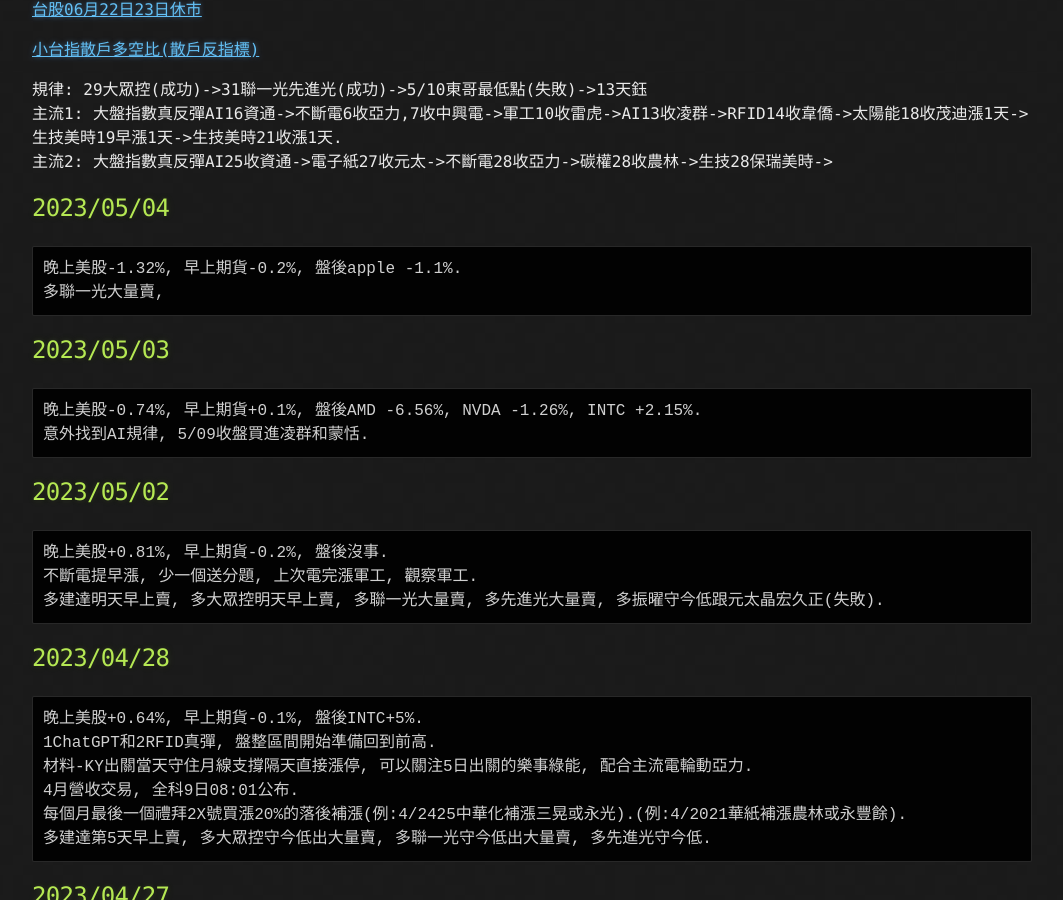
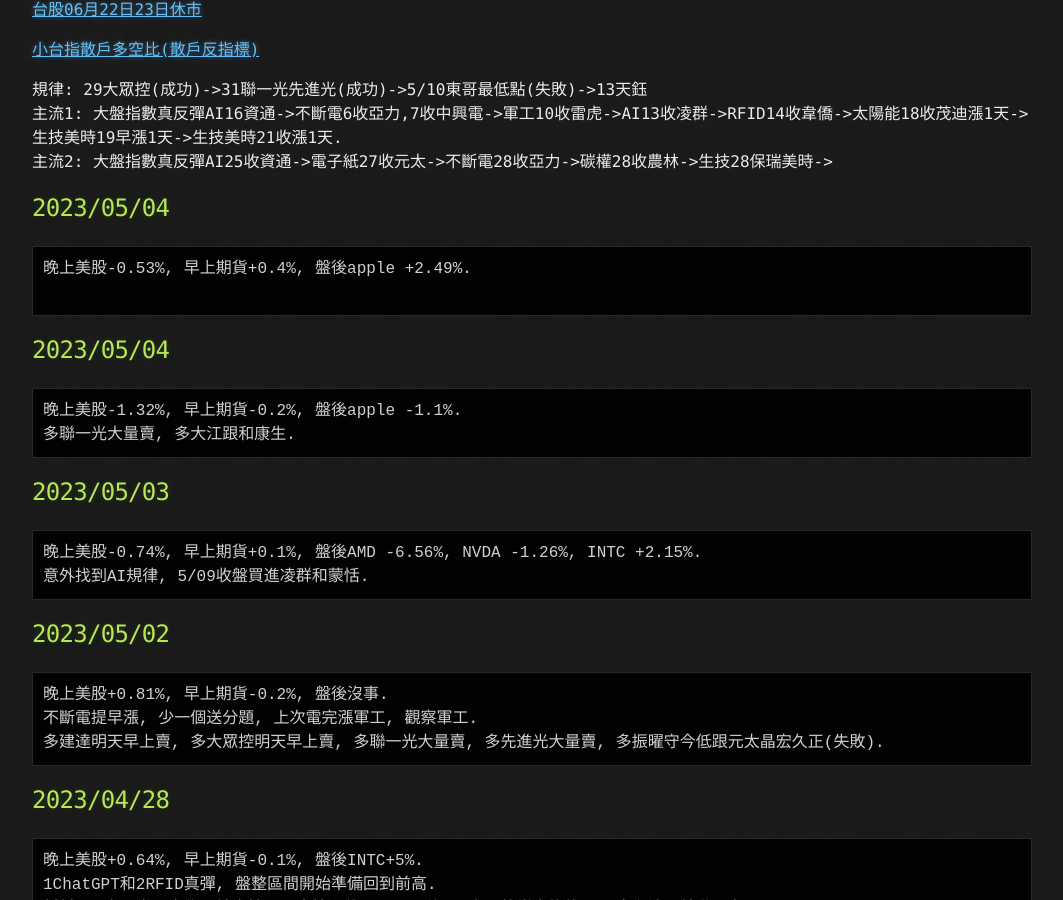
Before and after one commit to lepg5487/Stock_God, a Jekyll site: the page built from index.md, in a window 1280 px wide and 900 px high, scrolled down 460 px. Shown: the whole window, without its empty margins (108-1171 px from the left). Built offline with Jekyll 4.4.1, drawn with Linux system fonts in a browser that asks for light colours; our own code applies the rules of GitHub Pages for plain Markdown files.

Commit message:
Update index.md

````diff
--- a/index.md
+++ b/index.md
@@ -22,8 +22,14 @@
 
 ## 2023/05/04
 ```
+晚上美股-0.53%, 早上期貨+0.4%, 盤後apple +2.49%.
+
+```
+
+## 2023/05/04
+```
 晚上美股-1.32%, 早上期貨-0.2%, 盤後apple -1.1%.
-多聯一光大量賣,
+多聯一光大量賣, 多大江跟和康生.
 ```
 
 ## 2023/05/03
````
